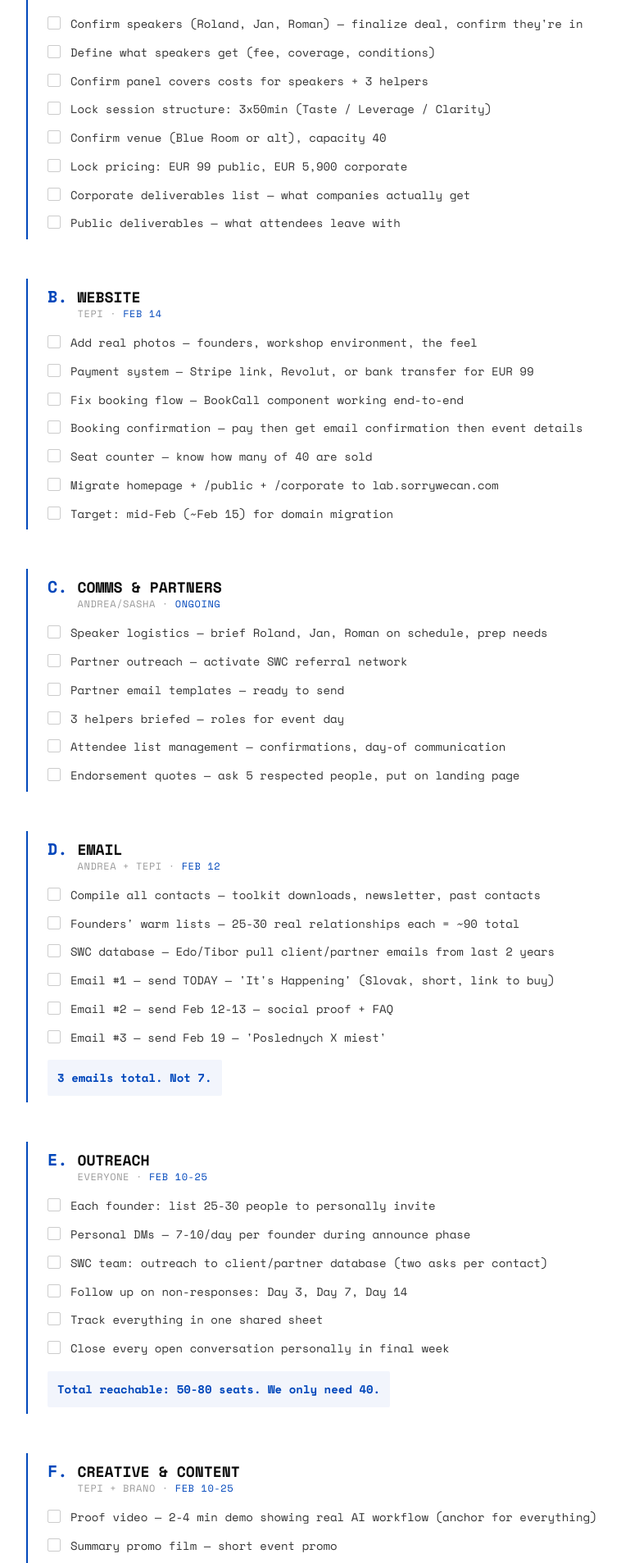
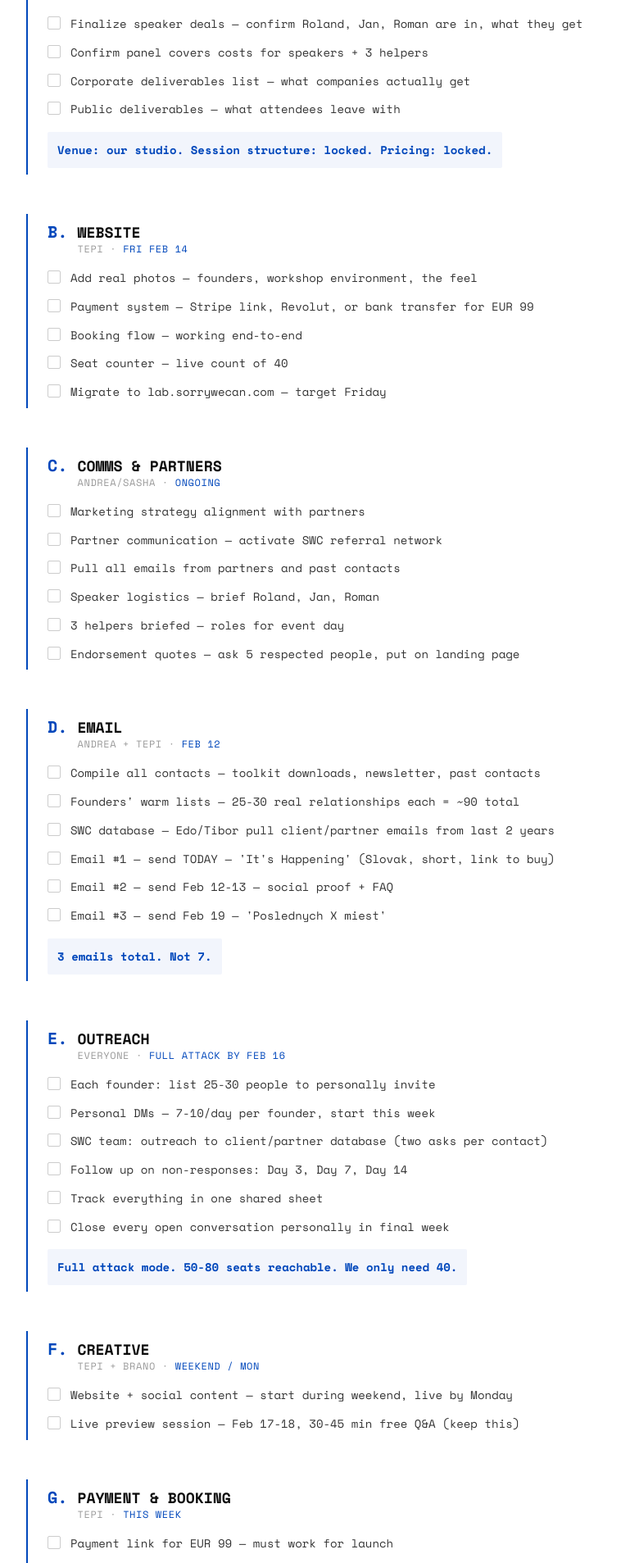
Before and after one commit to princeofwellness/researchlab, a Next.js app: page /marketing-sync in a window 1280 px wide. Shown: the part 1323-3230 px from the top of the page at 82% size, without its empty margins (248-1006 px from the left). Built offline with nearby package versions, Linux system fonts and the light colour scheme.

Commit message:
marketing-sync: tighten content — venue confirmed, session locked, cut creative noise, update deadlines

```diff
--- a/src/app/marketing-sync/page.tsx
+++ b/src/app/marketing-sync/page.tsx
@@ -77,30 +77,25 @@ export default function MarketingSyncPage() {
                         owner="Tepi"
                         deadline="Feb 12"
                         items={[
-                            "Confirm speakers (Roland, Jan, Roman) — finalize deal, confirm they're in",
-                            "Define what speakers get (fee, coverage, conditions)",
+                            "Finalize speaker deals — confirm Roland, Jan, Roman are in, what they get",
                             "Confirm panel covers costs for speakers + 3 helpers",
-                            "Lock session structure: 3x50min (Taste / Leverage / Clarity)",
-                            "Confirm venue (Blue Room or alt), capacity 40",
-                            "Lock pricing: EUR 99 public, EUR 5,900 corporate",
                             "Corporate deliverables list — what companies actually get",
                             "Public deliverables — what attendees leave with"
                         ]}
+                        note="Venue: our studio. Session structure: locked. Pricing: locked."
                     />
 
                     <ChecklistSection
                         letter="B"
                         title="WEBSITE"
                         owner="Tepi"
-                        deadline="Feb 14"
+                        deadline="Fri Feb 14"
                         items={[
                             "Add real photos — founders, workshop environment, the feel",
                             "Payment system — Stripe link, Revolut, or bank transfer for EUR 99",
-                            "Fix booking flow — BookCall component working end-to-end",
-                            "Booking confirmation — pay then get email confirmation then event details",
-                            "Seat counter — know how many of 40 are sold",
-                            "Migrate homepage + /public + /corporate to lab.sorrywecan.com",
-                            "Target: mid-Feb (~Feb 15) for domain migration"
+                            "Booking flow — working end-to-end",
+                            "Seat counter — live count of 40",
+                            "Migrate to lab.sorrywecan.com — target Friday"
                         ]}
                     />
 
@@ -110,11 +105,11 @@ export default function MarketingSyncPage() {
                         owner="Andrea/Sasha"
                         deadline="ongoing"
                         items={[
-                            "Speaker logistics — brief Roland, Jan, Roman on schedule, prep needs",
-                            "Partner outreach — activate SWC referral network",
-                            "Partner email templates — ready to send",
+                            "Marketing strategy alignment with partners",
+                            "Partner communication — activate SWC referral network",
+                            "Pull all emails from partners and past contacts",
+                            "Speaker logistics — brief Roland, Jan, Roman",
                             "3 helpers briefed — roles for event day",
-                            "Attendee list management — confirmations, day-of communication",
                             "Endorsement quotes — ask 5 respected people, put on landing page"
                         ]}
                     />
@@ -139,30 +134,26 @@ export default function MarketingSyncPage() {
                         letter="E"
                         title="OUTREACH"
                         owner="Everyone"
-                        deadline="Feb 10-25"
+                        deadline="full attack by Feb 16"
                         items={[
                             "Each founder: list 25-30 people to personally invite",
-                            "Personal DMs — 7-10/day per founder during announce phase",
+                            "Personal DMs — 7-10/day per founder, start this week",
                             "SWC team: outreach to client/partner database (two asks per contact)",
                             "Follow up on non-responses: Day 3, Day 7, Day 14",
                             "Track everything in one shared sheet",
                             "Close every open conversation personally in final week"
                         ]}
-                        note="Total reachable: 50-80 seats. We only need 40."
+                        note="Full attack mode. 50-80 seats reachable. We only need 40."
                     />
 
                     <ChecklistSection
                         letter="F"
-                        title="CREATIVE & CONTENT"
+                        title="CREATIVE"
                         owner="Tepi + Brano"
-                        deadline="Feb 10-25"
+                        deadline="weekend / Mon"
                         items={[
-                            "Proof video — 2-4 min demo showing real AI workflow (anchor for everything)",
-                            "Summary promo film — short event promo",
-                            "Daily IG stories — Slovak, raw, behind-scenes (Brano posts, founders provide raw)",
-                            "Founders post from personal LinkedIn/IG",
-                            "Cross-post from SORRYWECAN channels",
-                            "Live preview session — Feb 17-18, 30-45 min free preview + Q&A"
+                            "Website + social content — start during weekend, live by Monday",
+                            "Live preview session — Feb 17-18, 30-45 min free Q&A (keep this)"
                         ]}
                     />
 
@@ -170,12 +161,12 @@ export default function MarketingSyncPage() {
                         letter="G"
                         title="PAYMENT & BOOKING"
                         owner="Tepi"
-                        deadline="Feb 12"
+                        deadline="this week"
                         items={[
-                            "Payment link for EUR 99 — must work today for launch",
-                            "Invoice system for corporate EUR 5,900",
-                            "Confirmation flow — pay then confirmation email then event details",
-                            "Seat tracking — live count of sold/remaining"
+                            "Payment link for EUR 99 — must work for launch",
+                            "Booking flow — seamless end-to-end",
+                            "Seat counter — live tracking of sold/remaining",
+                            "Invoice system for corporate EUR 5,900"
                         ]}
                     />
 
@@ -185,13 +176,12 @@ export default function MarketingSyncPage() {
                         owner="Andrea + Tepi"
                         deadline="Feb 24"
                         items={[
-                            "Venue booked and confirmed",
                             "AV: projector, sound, mics",
                             "Check-in process",
-                            "Video capture: someone recording b-roll + testimonials",
-                            "Testimonial questions prepared (5 questions)",
-                            "Post-session: attendee follow-up email same day"
+                            "Video capture: b-roll + testimonials",
+                            "Post-session: follow-up email same day"
                         ]}
+                        note="Venue: our studio. Confirmed."
                     />
                 </div>
 
@@ -203,18 +193,16 @@ export default function MarketingSyncPage() {
                             <div className="p-3 text-[10px] font-bold uppercase tracking-widest text-black/40">What</div>
                         </div>
                         {[
-                            ["Feb 10", "LAUNCH. Email #1 sends. Video drops. DMs start. One-pagers go public."],
-                            ["Feb 11", "'X seats in 24h' story. Track momentum."],
-                            ["Feb 12", "Email #2. Products finalized. Payment confirmed working."],
-                            ["Feb 13-14", "Website migration starts. Engage + answer questions."],
-                            ["Feb 15", "Site live on lab.sorrywecan.com. '20 seats left' update."],
-                            ["Feb 17-18", "Free live preview session (30-45 min)."],
+                            ["Feb 10-12", "Products finalized. Payment working. Email #1 sends. Outreach starts."],
+                            ["Feb 12", "Email #2. Speaker deals closed. Contact list compiled."],
+                            ["Feb 13-14", "Website + migration to lab.sorrywecan.com. Target: Friday."],
+                            ["Feb 15-16", "Website + social content live. Weekend push."],
+                            ["Feb 16", "Full attack outreach mode. All channels active."],
+                            ["Feb 17-18", "Live preview session (30-45 min Q&A)."],
                             ["Feb 19", "Email #3 — final call."],
-                            ["Feb 20-23", "Urgency: '10 seats left' then '5 seats left' then 'Last chance'"],
-                            ["Feb 24", "Final logistics check."],
-                            ["Feb 25", "'Tomorrow. Last chance.'"],
-                            ["Feb 26", "SESSION DAY — deliver, capture, collect testimonials"],
-                            ["Feb 27+", "Post UGC. Open Session #2. Corporate pipeline from attendees."]
+                            ["Feb 20-25", "Close everything. Urgency. Last seats."],
+                            ["Feb 26", "SESSION DAY — deliver, capture, collect testimonials."],
+                            ["Feb 27+", "Post UGC. Open Session #2. Corporate pipeline."]
                         ].map(([date, what], i) => (
                             <div key={i} className="grid grid-cols-[100px_1fr] border-b border-black/10 last:border-0 text-sm">
                                 <div className="p-3 font-bold border-r border-black/10 bg-black/[0.01] text-[#0047BB]">{date}</div>
@@ -228,13 +216,14 @@ export default function MarketingSyncPage() {
                     <h2 className="font-serif text-2xl italic mb-4 text-black">Done</h2>
                     <ul className="space-y-2">
                         {[
+                            "Venue — our studio, confirmed",
+                            "Session structure locked (Taste / Leverage / Clarity)",
+                            "Pricing locked (EUR 99 / EUR 5,900)",
                             "Website pages (homepage, /public, /corporate, one-pagers)",
                             "Copy polished, bilingual EN/SK",
                             "Email templates written (3 launch + DM templates)",
                             "Partner logos on site",
                             "Email collection on lab.sorrywecan.com",
-                            "Session structure (Taste / Leverage / Clarity)",
-                            "Pricing set (EUR 99 / EUR 5,900)",
                             "Objection handling scripts",
                             "One-sentence positioning locked (EN + SK)"
                         ].map((item, i) => (
@@ -255,13 +244,12 @@ export default function MarketingSyncPage() {
                             <div className="p-3 text-[10px] font-bold uppercase tracking-widest text-black/40">Fix By</div>
                         </div>
                         {[
-                            ["No payment link", "Can't sell", "Feb 10"],
+                            ["No payment link", "Can't sell", "this week"],
                             ["No photos on site", "Doesn't feel real", "Feb 14"],
-                            ["No proof video", "No anchor for launch", "Feb 11"],
-                            ["Not on official domain", "People can't find it", "Feb 15"],
-                            ["Email #1 not sent", "Behind schedule", "TODAY"],
-                            ["Contact list not compiled", "Can't outreach", "Feb 11"],
-                            ["Speaker deals not closed", "Risk", "Feb 12"]
+                            ["Not on official domain", "People can't find it", "Fri"],
+                            ["Email #1 not sent", "Behind schedule", "NOW"],
+                            ["Contact list not compiled", "Can't outreach", "this week"],
+                            ["Outreach not started", "No momentum", "this week"]
                         ].map(([gap, impact, fix], i) => (
                             <div key={i} className="grid grid-cols-[1fr_1fr_80px] border-b border-black/10 last:border-0 text-sm">
                                 <div className="p-3 font-bold border-r border-black/10 text-black">{gap}</div>
```
